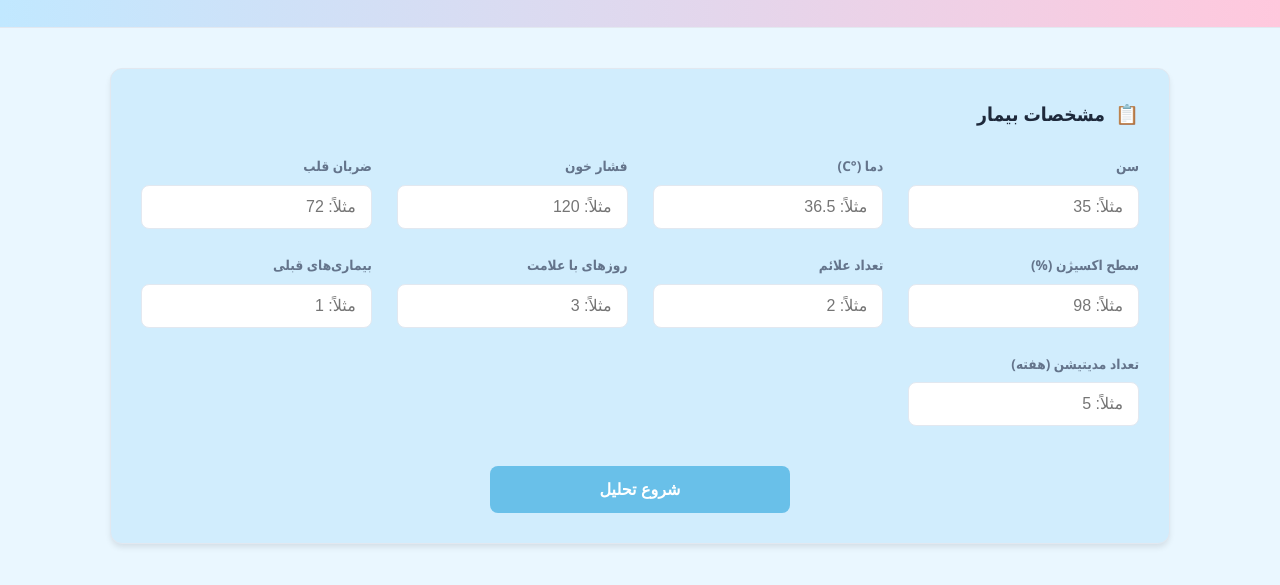
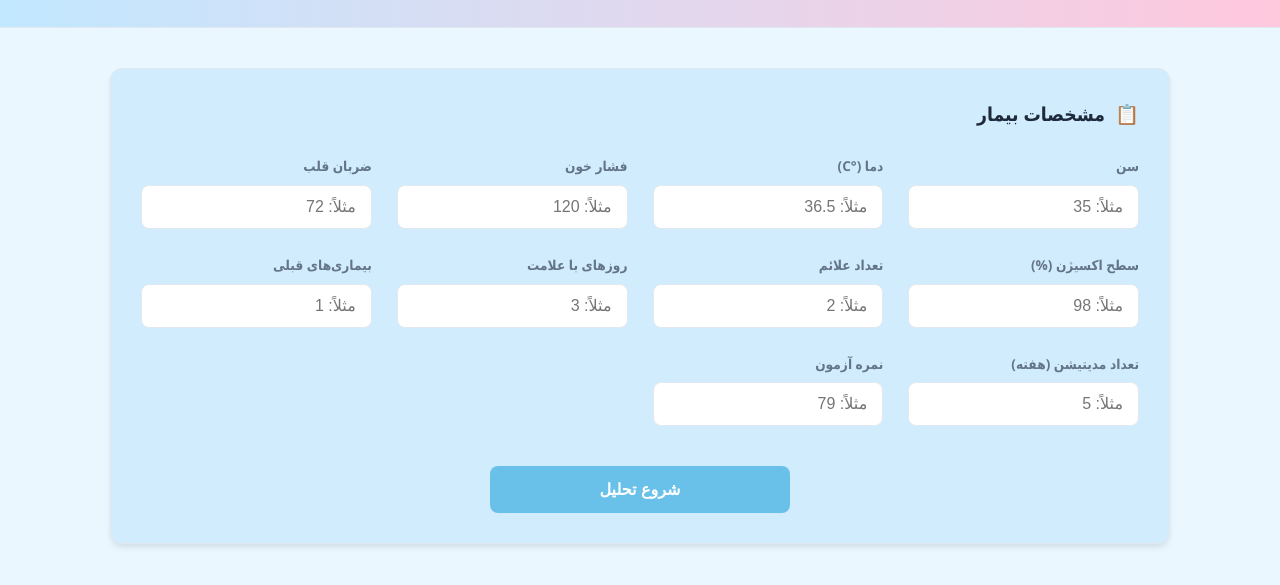
Before and after one commit to Mohammad8299/patient-severity-prediction, a plain HTML site: page frontend/index.html in a window 1280 px wide. Shown: the part 103-688 px from the top of the page. Drawn offline with Linux system fonts and the light colour scheme.

Commit message:
add TestScore

```diff
--- a/frontend/index.html
+++ b/frontend/index.html
@@ -56,6 +56,10 @@
                         <label>تعداد مدیتیشن (هفته)</label>
                         <input type="number" id="MeditationCount" placeholder="مثلاً: 5" required>
                     </div>
+                    <div class="form-group">
+                        <label>نمره آزمون</label>
+                        <input type="number" id="TestScore" placeholder="مثلاً: 79" required>
+                    </div>
                 </div>
                 <button type="submit" class="btn-primary">شروع تحلیل</button>
             </form>
--- a/frontend/script.js
+++ b/frontend/script.js
@@ -38,6 +38,7 @@ document.addEventListener('DOMContentLoaded', () => {
             DaysWithSymptoms: parseInt(document.getElementById('DaysWithSymptoms').value),
             PreviousDiseases: parseInt(document.getElementById('PreviousDiseases').value),
             MeditationCount: parseInt(document.getElementById('MeditationCount').value),
+            TestScore: parseInt(document.getElementById('TestScore').value),
         };
 
         try {
@@ -47,6 +48,7 @@ document.addEventListener('DOMContentLoaded', () => {
                     method: 'POST',
                     headers: { 'Content-Type': 'application/json' },
                     body: JSON.stringify(formData)
+
                 }),
                 fetch('/api/predict-bayes', {
                     method: 'POST',
```
